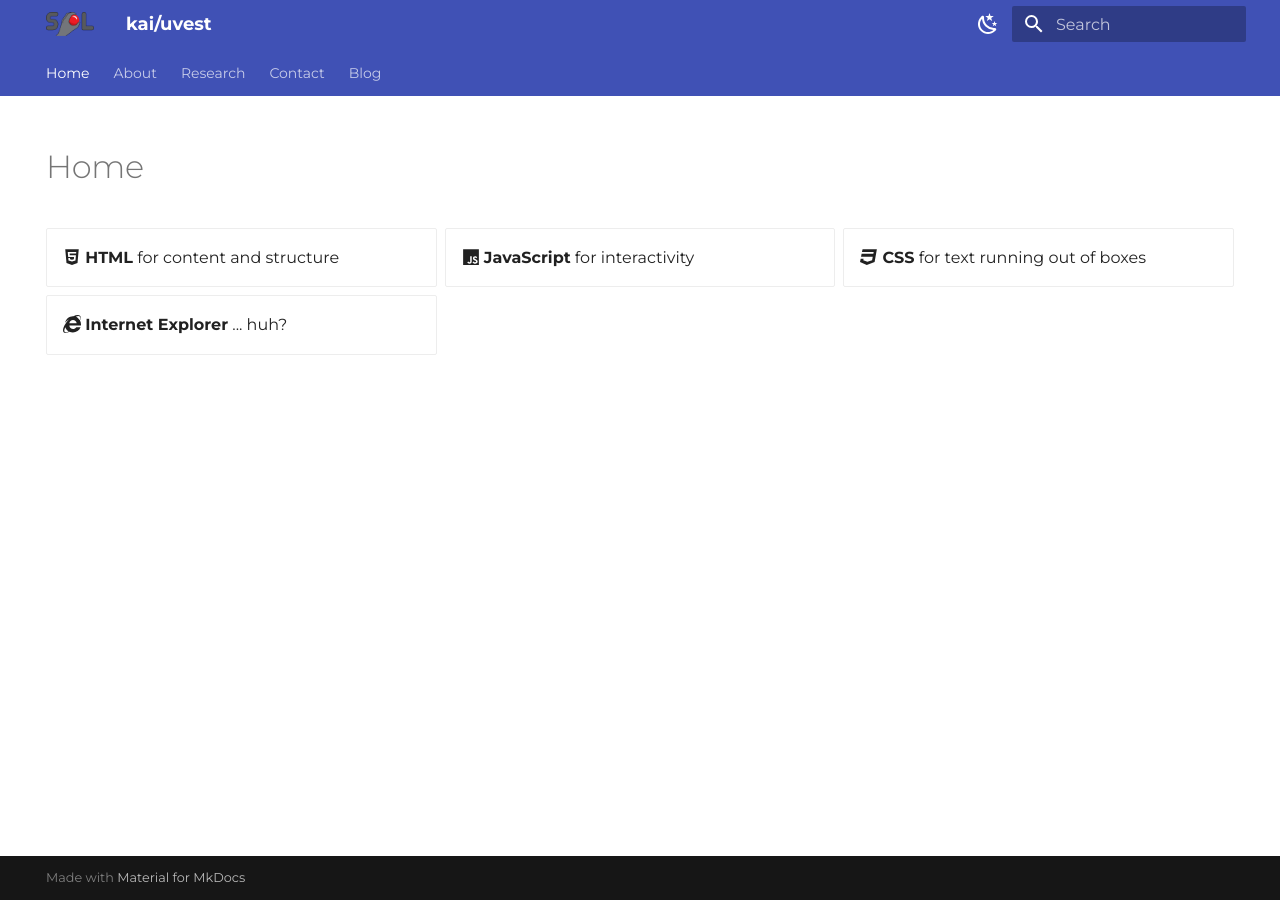
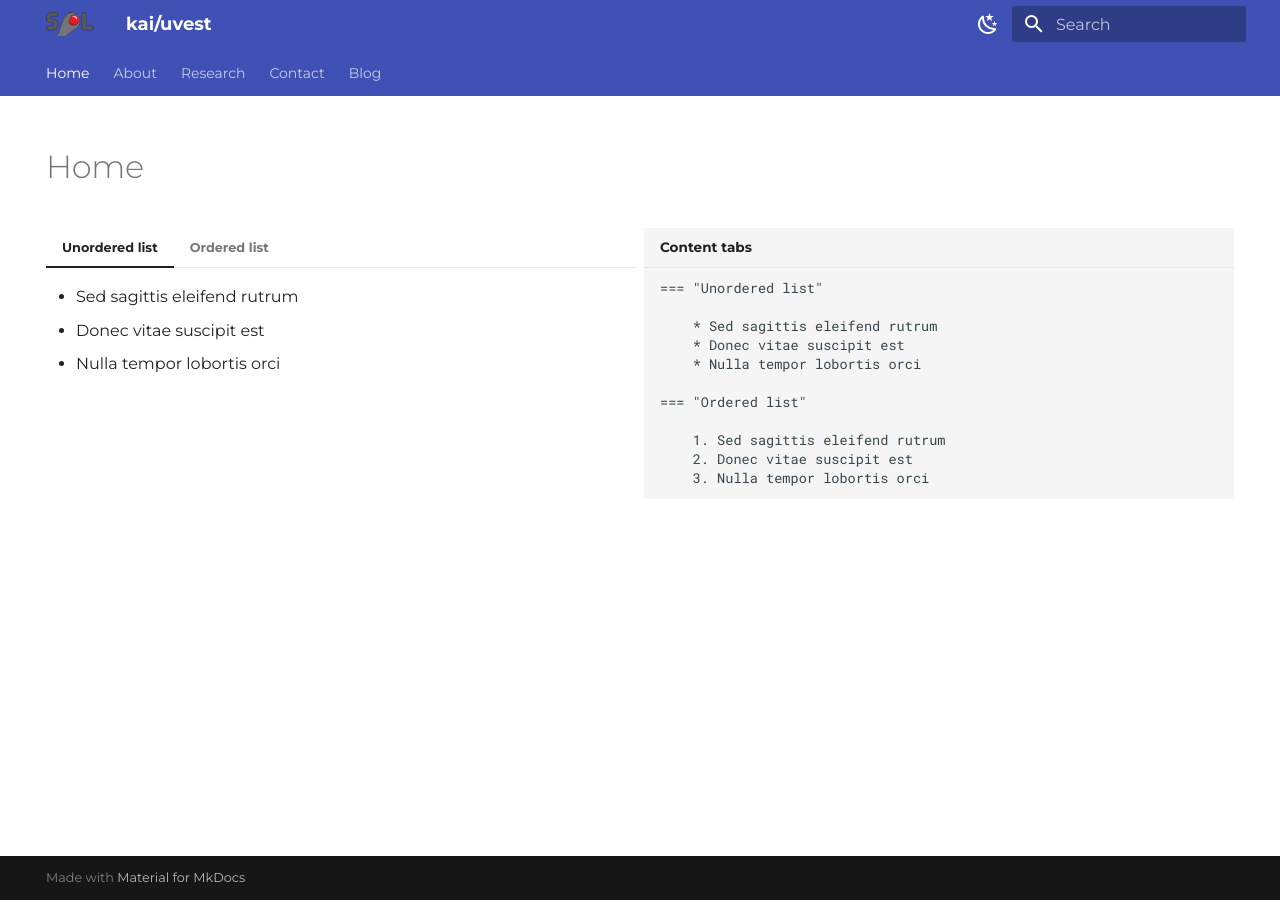
Before and after one commit to uvest/kai_streiling, an MkDocs documentation site: the page built from docs/index.md, in a window 1280 px wide. Built offline with MkDocs 1.6.1 and Material for MkDocs 9.7.7, drawn with Linux system fonts in a browser that asks for light colours.

Commit message:
renamed workflow to workflows

````diff
--- a/docs/index.md
+++ b/docs/index.md
@@ -2,29 +2,32 @@
 # template: home.html
 hide:
   - navigation
-  - toc
 ---
 
-<div class="grid cards" markdown>
+<div class="grid" markdown>
+=== "Unordered list"
 
-- :fontawesome-brands-html5: __HTML__ for content and structure
-- :fontawesome-brands-js: __JavaScript__ for interactivity
-- :fontawesome-brands-css3: __CSS__ for text running out of boxes
-- :fontawesome-brands-internet-explorer: __Internet Explorer__ ... huh?
+    * Sed sagittis eleifend rutrum
+    * Donec vitae suscipit est
+    * Nulla tempor lobortis orci
 
+=== "Ordered list"
+
+    1. Sed sagittis eleifend rutrum
+    2. Donec vitae suscipit est
+    3. Nulla tempor lobortis orci
+
+``` title="Content tabs"
+=== "Unordered list"
+
+    * Sed sagittis eleifend rutrum
+    * Donec vitae suscipit est
+    * Nulla tempor lobortis orci
+
+=== "Ordered list"
+
+    1. Sed sagittis eleifend rutrum
+    2. Donec vitae suscipit est
+    3. Nulla tempor lobortis orci
+```
 </div>
-
-  <!-- ![Welcome](assets/images/landing_dark.png){align=left width=600}
-
-
-
-  Hi ...
-  Hi ...
-  Hi ...
-  Hi ...
-  Hi ...
-  Hi ...
-
-  ---
-
-  ![Profile](assets/images/kai_streiling_profile_2_brighter.jpg){align=right width=25%} -->
````
Also changed, not shown: 2 other files.
